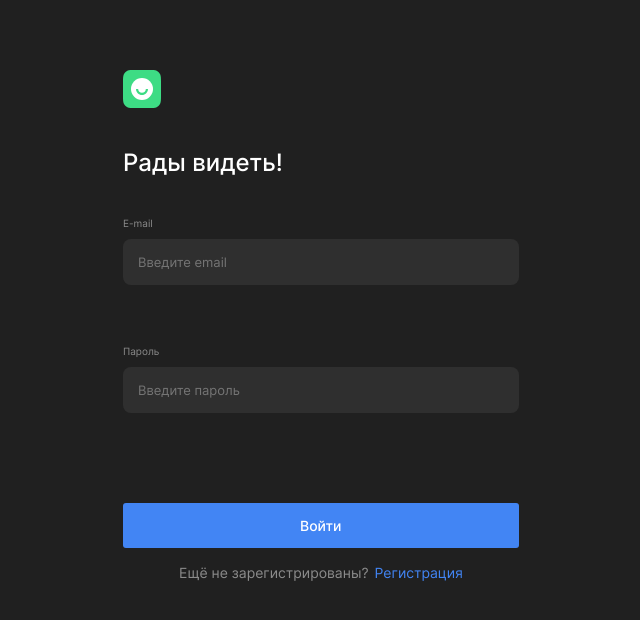
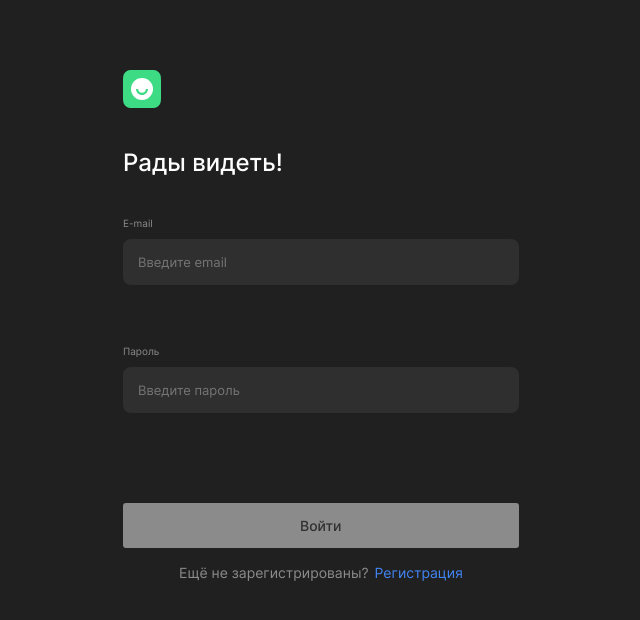
Before and after one commit to elena1983-zinatylina/movies-explorer-frontend, a React (Create React App) app: page /signin in a window 1280 px wide. Shown: the top 620 px of the page, without its empty margins (319-959 px from the left). Built offline with nearby package versions, Linux system fonts and the light colour scheme.

Commit message:
исправляю ошибки после 1 ревью

```diff
--- a/src/components/App/App.js
+++ b/src/components/App/App.js
@@ -104,6 +104,7 @@ function App() {
         if (err === "Ошибка: 500") {
           setLoginError("На сервере произошла ошибка");
         }
+
       });
   }
 
--- a/src/components/Login/Login.css
+++ b/src/components/Login/Login.css
@@ -137,6 +137,19 @@
     transition: opacity 0.4s linear 0.1s;
   }
 
+  .login-form__button_disabled {
+    cursor: default;
+    background-color: #8B8B8B;
+    color: #303030;
+  }
+
+  .login-form__button_disabled:hover {
+    transition: none;
+    opacity: 1;
+    cursor: default;
+  }
+
+
   .login-form__question-container {
     max-width: 286px;
     display: flex;
--- a/src/components/Login/Login.js
+++ b/src/components/Login/Login.js
@@ -2,7 +2,6 @@ import React, { useState, useEffect } from 'react';
 import Logo from '../../images/logo.svg';
 import { Link } from 'react-router-dom';
 import './Login.css';
-//import { authorizeUser } from '../../utils/apiAuth';
 
 function Login({ onLogin, loginError, setLoginError }) {
   /**Переменные состояния полей почты и пароля*/
@@ -23,6 +22,7 @@ function Login({ onLogin, loginError, setLoginError }) {
   function handleChangeEmail(e) {
     setEmail(e.target.value);
     setMessageStatus('');
+    setLoginError('');
     const re = /^([\w]+@([\w-]+\.)+[\w-]{2,4})?$/;
 
     if (e.target.value.length === 0) {
--- a/src/components/Register/Register.js
+++ b/src/components/Register/Register.js
@@ -1,7 +1,6 @@
 import React, { useState, useEffect } from 'react';
 import { Link } from 'react-router-dom';
 import './Register.css';
-//import { registerUser } from '../../utils/apiAuth';
 import Logo from '../../images/logo.svg';
 
 function Register({ onRegister, registerError, setRegisterError }) {
--- a/src/components/SavedMovies/SavedMovies.css
+++ b/src/components/SavedMovies/SavedMovies.css
@@ -3,3 +3,8 @@
     width: 100%;
     margin: 0 auto;
   }
+
+  .moviescardlist__text {
+    color: #EE3465;
+    text-align: center;
+  }
--- a/src/components/SavedMovies/SavedMovies.js
+++ b/src/components/SavedMovies/SavedMovies.js
@@ -110,6 +110,7 @@ function SavedMovies({ loggedIn }) {
           loadingStatus={statusPreloader}
         />
       </main>
+
       <Footer />
     </>
   );
--- a/src/components/SearchForm/SearchForm.css
+++ b/src/components/SearchForm/SearchForm.css
@@ -159,10 +159,6 @@
 }
 
 @media screen and (max-width: 860px) {
-  .seachform__checkbox-conteiner {
-
-  }
-
 }
 
 @media screen and (max-width: 750px) {
```
